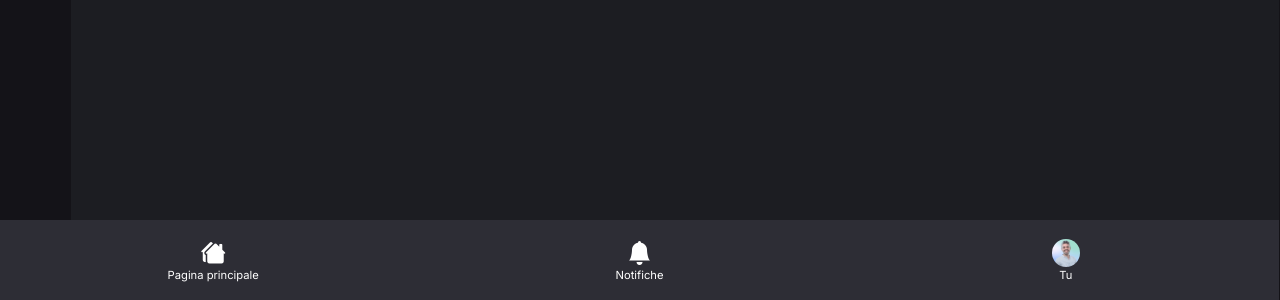
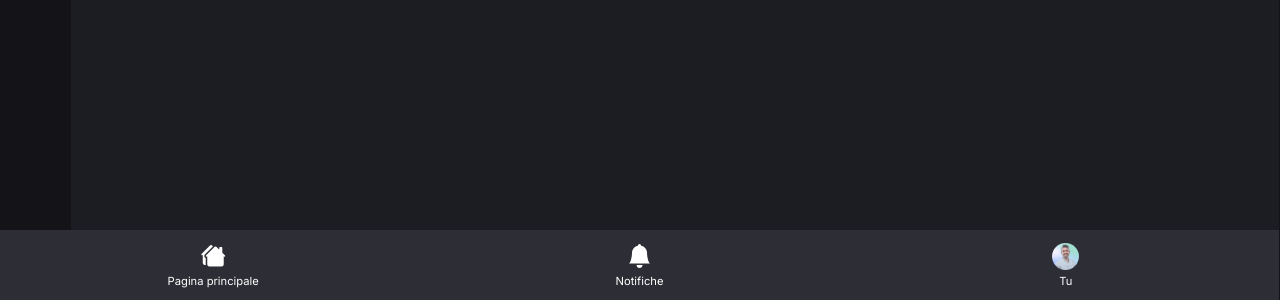
Before and after one commit to giovannimazzi/htmlcss-discord-chat, a plain HTML site: page index.html in a window 1280 px wide. Shown: the part 500-800 px from the top of the page. Drawn offline with nearby package versions, Linux system fonts and the light colour scheme.

Commit message:
apportati aggiustamenti al footer

```diff
--- a/index.html
+++ b/index.html
@@ -69,11 +69,12 @@
             <span class="nav-bar-desc">Notifiche</span>
           </a>
           <a href="#account" class="nav-bar-item">
-            <img
-              src="./assets/img/profile1.webp"
-              alt="profile1"
-              class="profile-img"
-            />
+            <span class="nav-bar-icon"
+              ><img
+                src="./assets/img/profile1.webp"
+                alt="profile1"
+                class="profile-img"
+            /></span>
 
             <span class="nav-bar-desc">Tu</span>
           </a>
--- a/style.css
+++ b/style.css
@@ -8,14 +8,14 @@
 }
 
 .app-footer {
-  min-height: 80px;
+  min-height: 70px;
   background-color: #2d2d35;
   margin-top: auto;
   border-right: 1px solid #141318;
 }
 
 .app-main {
-  height: calc(100vh - 80px);
+  height: calc(100vh - 70px);
   display: flex;
   background-color: #141318;
 }
@@ -67,7 +67,10 @@
 }
 
 .nav-bar-icon {
+  width: 1.8rem;
+  height: 1.8rem;
   font-size: 1.5rem;
+  margin-bottom: 3px;
 }
 
 .nav-bar-desc {
@@ -75,8 +78,8 @@
 }
 
 .profile-img {
-  width: 30px;
-  height: 30px;
+  width: 100%;
+  height: 100%;
   border: 1px solid #2d2d35;
   border-radius: 50%;
 }
```
